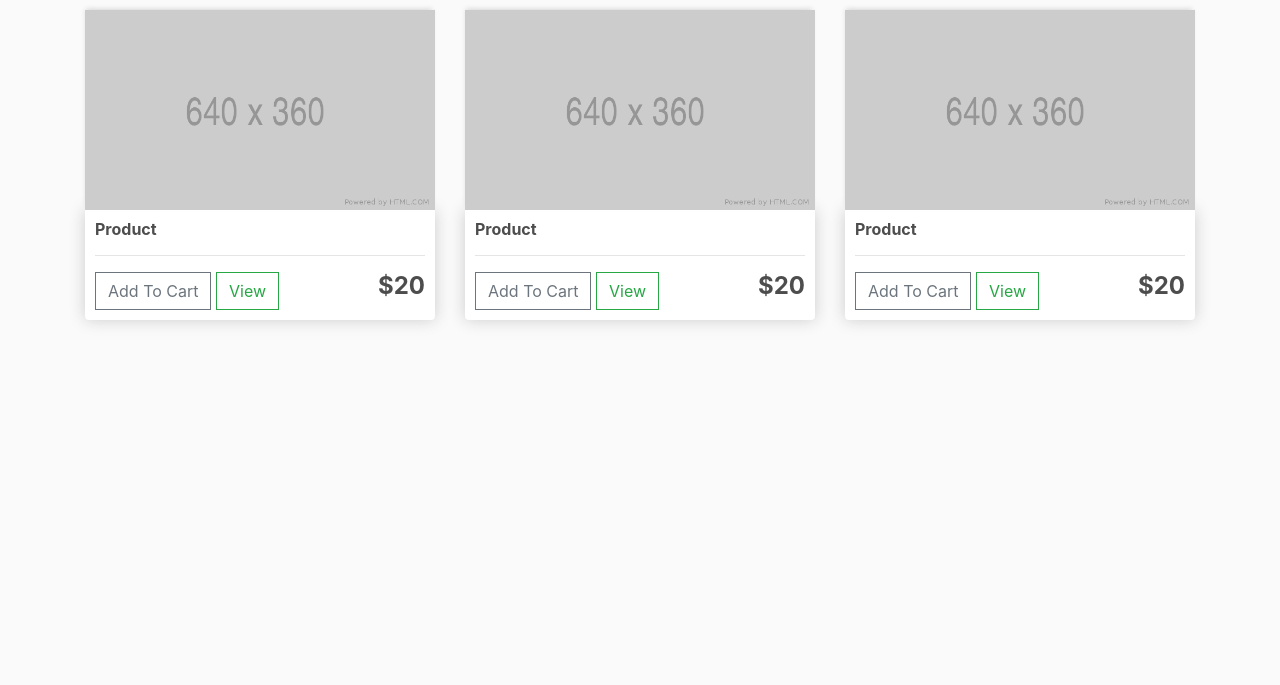
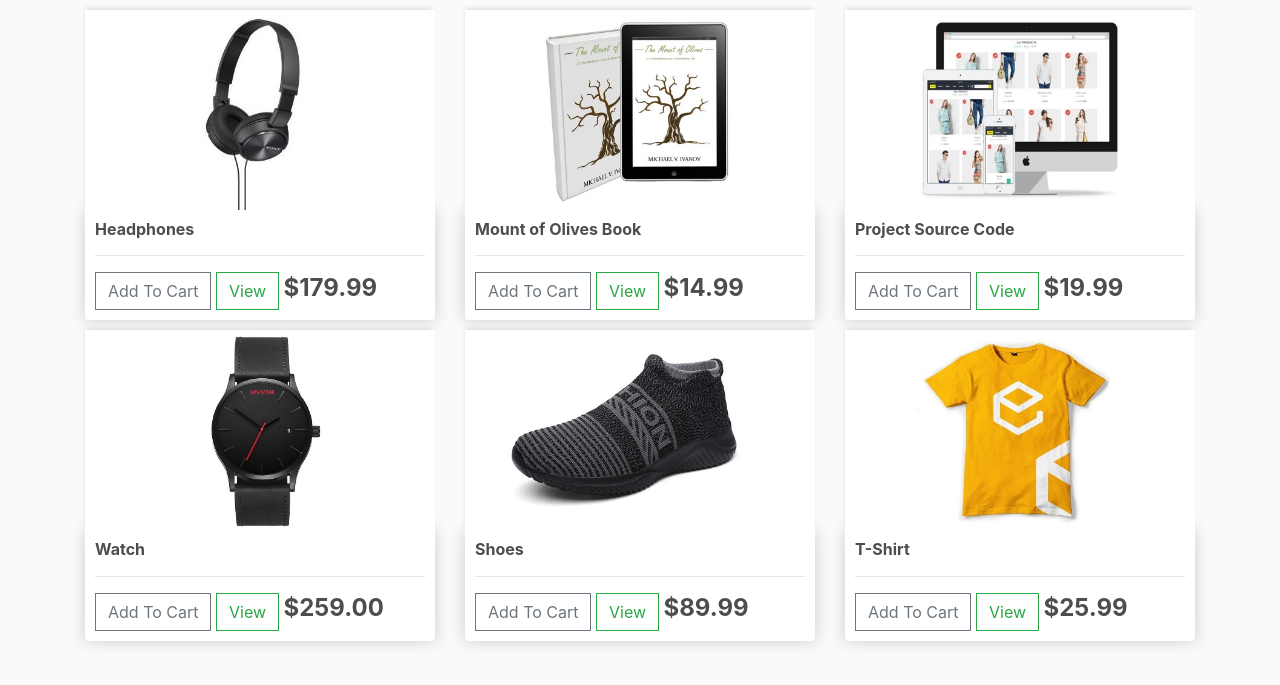
Before and after one commit to kirannarwade/django-ecom, a Django app: page / in a window 1280 px wide. Shown: the part 57-742 px from the top of the page. Run offline with Django 3.2, Linux system fonts and the light colour scheme; data comes from the database, SQL or seed files in the repository; both versions use the stored data as it was after the commit.

Commit message:
Add files via upload
render done in the frontend and save all the products in database

```diff
--- a/ecommerce/ecommerce/settings.py
+++ b/ecommerce/ecommerce/settings.py
@@ -132,3 +132,7 @@ DEFAULT_AUTO_FIELD = 'django.db.models.BigAutoField'
 STATICFILES_DIRS = [
     os.path.join(BASE_DIR, "static")
 ]
+
+MEDIA_URL = '/images/'
+
+MEDIA_ROOT = os.path.join(BASE_DIR, 'static/images')
--- a/ecommerce/ecommerce/urls.py
+++ b/ecommerce/ecommerce/urls.py
@@ -15,8 +15,12 @@ Including another URLconf
 """
 from django.contrib import admin
 from django.urls import path, include
+from django.conf.urls.static import static
+from django.conf import settings
 
 urlpatterns = [
     path('admin/', admin.site.urls),
     path('', include('store.urls'))
 ]
+
+urlpatterns += static(settings.MEDIA_URL, document_root=settings.MEDIA_ROOT)
--- a/ecommerce/store/models.py
+++ b/ecommerce/store/models.py
@@ -16,6 +16,7 @@ class Product(models.Model):
     name = models.CharField(max_length=200)
     price = models.FloatField()
     digital = models.BooleanField(default=False, null=True, blank=True)
+    image = models.ImageField(null=True, blank=True)
 
     def __str__(self) -> str:
         return self.name
--- a/ecommerce/store/views.py
+++ b/ecommerce/store/views.py
@@ -1,10 +1,12 @@
 from django.shortcuts import render
+from store.models import *
 
 # Create your views here.
 
 
 def store(request):
-    context = {}
+    products = Product.objects.all()
+    context = {'products':products}
     return render(request, "store.html", context)
 
 def cart(request):
--- a/ecommerce/templates/store.html
+++ b/ecommerce/templates/store.html
@@ -3,41 +3,20 @@
 {% block content %}
 
 <div class="row">
+    {% for product in products %}
     <div class="col-lg-4">
-        <img class="thumbnail" src="/static/images/placeholder.png" alt="">
+        <img class="thumbnail" src="{{product.image.url}}" alt="">
         <div class="box-element product">
-            <h6><strong>Product</strong></h6>
+            <h6><strong>{{product.name}}</strong></h6>
             <hr>
             <button class="btn btn-outline-secondary add-btn">Add To Cart</button>
             <a class="btn btn-outline-success" href="#">View</a>
-            <h4 style="display: inline-block; float: right"><strong>$20</strong></h4>
+            <h4 style="display: inline-block;"><strong>${{product.price|floatformat:2}}</strong></h4>
         </div>
 
     </div>
-
-    <div class="col-lg-4">
-        <img class="thumbnail" src="/static/images/placeholder.png" alt="">
-        <div class="box-element product">
-            <h6><strong>Product</strong></h6>
-            <hr>
-            <button class="btn btn-outline-secondary add-btn">Add To Cart</button>
-            <a class="btn btn-outline-success" href="#">View</a>
-            <h4 style="display: inline-block; float: right"><strong>$20</strong></h4>
-        </div>
+    {% endfor %}
 
     </div>
 
-    <div class="col-lg-4">
-        <img class="thumbnail" src="/static/images/placeholder.png" alt="">
-        <div class="box-element product">
-            <h6><strong>Product</strong></h6>
-            <hr>
-            <button class="btn btn-outline-secondary add-btn">Add To Cart</button>
-            <a class="btn btn-outline-success" href="#">View</a>
-            <h4 style="display: inline-block; float: right"><strong>$20</strong></h4>
-        </div>
-
-    </div>
-</div>
-
 {% endblock content %}
```
Also changed, not shown: ecommerce/db.sqlite3, ecommerce/static/images/book.jpg (added), ecommerce/static/images/headphones.jpg (added), ecommerce/static/images/shirt.jpg (added), ecommerce/static/images/shoes.jpg (added), ecommerce/static/images/sourcecode.jpg (added), ecommerce/static/images/watch.jpg (added), ecommerce/store/migrations/0002_product_image.py (added).
